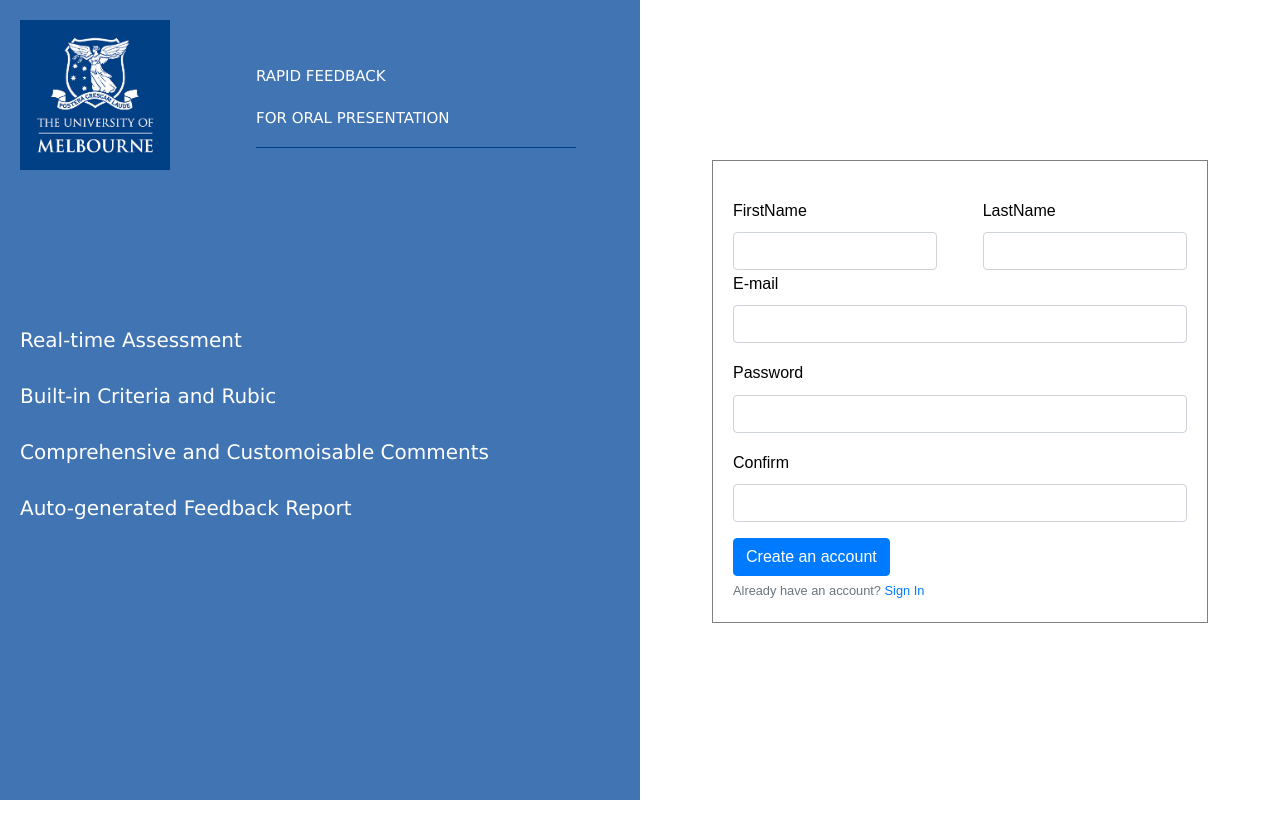
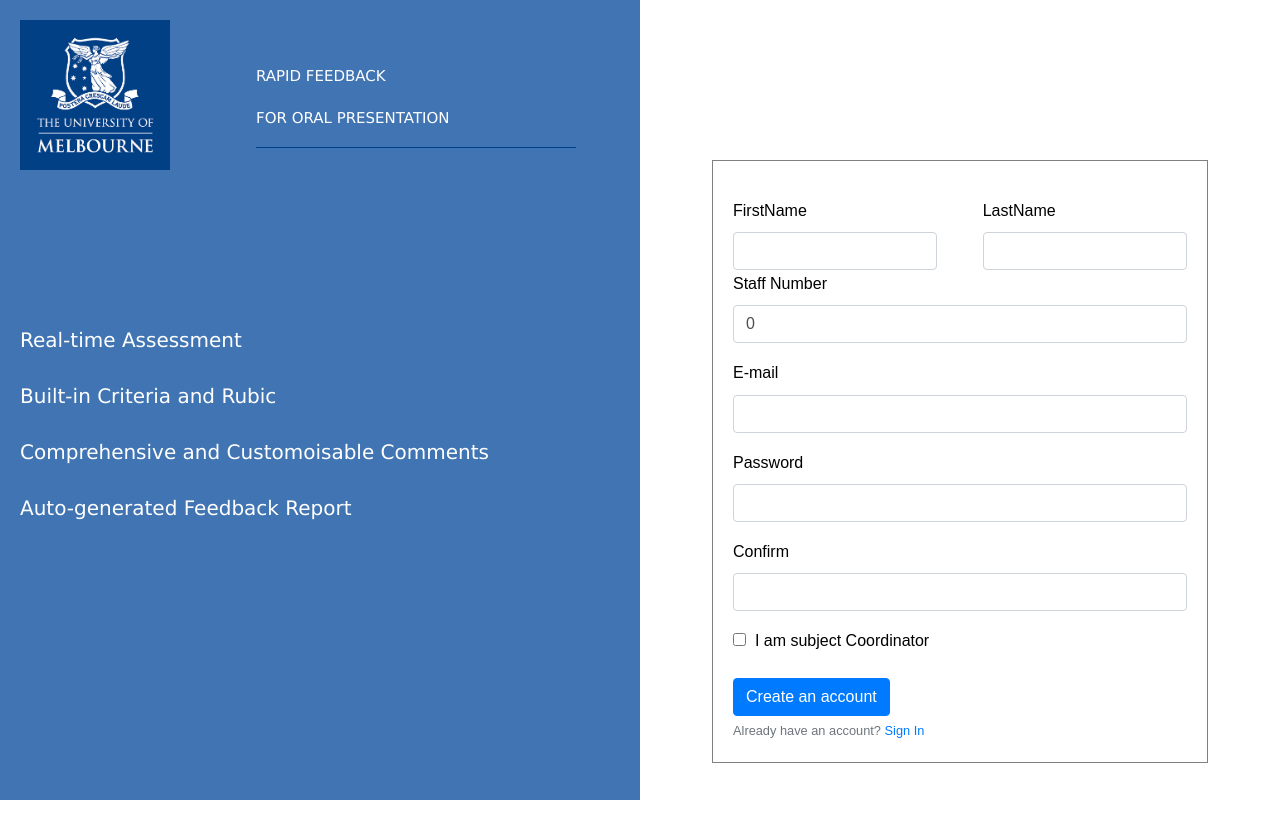
Before and after one commit to caffeaulait/Rapid-Feedback, a React (Create React App) app: page /signup in a window 1280 px wide. Shown: the top 838 px of the page. Before the commit the page ends 800 px from the top, so only its background shows below. Built offline with nearby package versions, Linux system fonts and the light colour scheme.

Commit message:
change to auth

```diff
--- a/src/containers/Login/Login.js
+++ b/src/containers/Login/Login.js
@@ -92,8 +92,8 @@ const mapStateToProps = (state) => {
 
 const mapDispatchToProps = (dispatch) => {
   return {
-    onAuthenticate: (email, password, isLogin) =>
-      dispatch(auth.onAuth(email, password, isLogin)),
+    onAuthenticate: (email, password) =>
+      dispatch(auth.onLogin(email, password)),
   };
 };
 
--- a/src/containers/SignUp/SignUp.js
+++ b/src/containers/SignUp/SignUp.js
@@ -12,16 +12,26 @@ class SignUp extends React.Component {
     password: '',
     confirm: '',
     email: '',
+    staffId: 0,
+    isAdmin: false,
   };
 
   inputChange = (event) => {
     let type = event.target.name;
-    this.setState({ [type]: event.target.value });
+    const value =
+      type === 'isAdmin' ? event.target.checked : event.target.value;
+    this.setState({ [type]: value });
+    console.log(value);
   };
 
   signUp = (event) => {
     event.preventDefault();
-    this.props.onAuthenticate(this.state.email, this.state.password, false);
+    this.props.onAuthenticate(
+      this.state.email,
+      this.state.password,
+      false,
+      this.state.isCoordinator
+    );
   };
 
   render() {
@@ -72,10 +82,16 @@ class SignUp extends React.Component {
                 </div>
               </div>
               <div style={{ clear: 'both' }}></div>
-              {/* <div className='form-group'>
-                <label>UserName</label>
-                <input type='text' className='form-control' />
-              </div> */}
+              <div className='form-group'>
+                <label>Staff Number</label>
+                <input
+                  type='number'
+                  name='staffId'
+                  value={this.state.staffId}
+                  className='form-control'
+                  onChange={(event) => this.inputChange(event)}
+                />
+              </div>
               <div className='form-group'>
                 <label>E-mail</label>
                 <input
@@ -106,6 +122,18 @@ class SignUp extends React.Component {
                   onChange={(event) => this.inputChange(event)}
                 />
               </div>
+
+              <div className='form-group'>
+                <label>
+                  <input
+                    name='isAdmin'
+                    type='checkbox'
+                    checked={this.state.isCoordinator}
+                    onChange={(event) => this.inputChange(event)}
+                  />
+                  &nbsp; I am subject Coordinator
+                </label>
+              </div>
               <button
                 type='submit'
                 className='btn btn-primary'
@@ -133,8 +161,10 @@ const mapStateToProps = (state) => {
 
 const mapDispatchToProps = (dispatch) => {
   return {
-    onAuthenticate: (email, password, isLogin) =>
-      dispatch(auth.onAuth(email, password, isLogin)),
+    onAuthenticate: (staffId, email, password, firstName, lastName, isAdmin) =>
+      dispatch(
+        auth.onSignUp(staffId, email, password, firstName, lastName, isAdmin)
+      ),
   };
 };
 
--- a/src/store/actions/auth.js
+++ b/src/store/actions/auth.js
@@ -1,7 +1,7 @@
 import axios from 'axios';
 import * as actions from './actions';
 
-const API_KEY = 'AIzaSyDkfsypS-20fgShtdrQzWKSZZRKa3GaCZo';
+// const API_KEY = 'AIzaSyDkfsypS-20fgShtdrQzWKSZZRKa3GaCZo';
 
 export const authStart = () => {
   return { type: actions.AUTH_START };
@@ -22,29 +22,53 @@ export const authFail = (error) => {
   };
 };
 
-export const onAuth = (email, password, isLogin) => {
+export const onSignUp = (
+  staffId,
+  email,
+  password,
+  firstName,
+  lastName,
+  isAdmin
+) => {
   return (dispatch) => {
     dispatch(authStart);
     const data = {
-      email,
+      uni_id: staffId,
+      first_name: firstName,
+      last_name: lastName,
+      uni_email: email,
       password,
-      returnSecureToken: true,
+      is_coordinator: isAdmin ? 1 : 0,
     };
-    let url;
-    if (isLogin) {
-      url = `https://identitytoolkit.googleapis.com/v1/accounts:signInWithPassword?key=${API_KEY}`;
-    } else {
-      url = `https://identitytoolkit.googleapis.com/v1/accounts:signUp?key=${API_KEY}`;
-    }
+    const url = '172.16.0.119:8099/v1/markers/register';
     axios
       .post(url, data)
       .then((response) => {
         console.log(response);
-        dispatch(authSuccess(response.data.idToken, response.data.localId));
-
+        dispatch(authSuccess(response.token, response.id));
       })
       .catch((error) => {
-        dispatch(authFail(error.response.data.error));
+        dispatch(authFail(error));
       });
   };
 };
+
+export const onLogin = (email, password) => {
+  return (dispatch) => {
+    dispatch(authStart);
+    const data = {
+      uni_email: email,
+      password,
+    };
+    const url = '172.16.0.119:8099/v1/markers/login';
+    axios
+      .post(url, data)
+      .then((response) => {
+        console.log(response);
+        dispatch(authSuccess(response.token, response.id));
+      })
+      .catch((error) => {
+        dispatch(authFail(error));
+      });
+  };
+};
```
